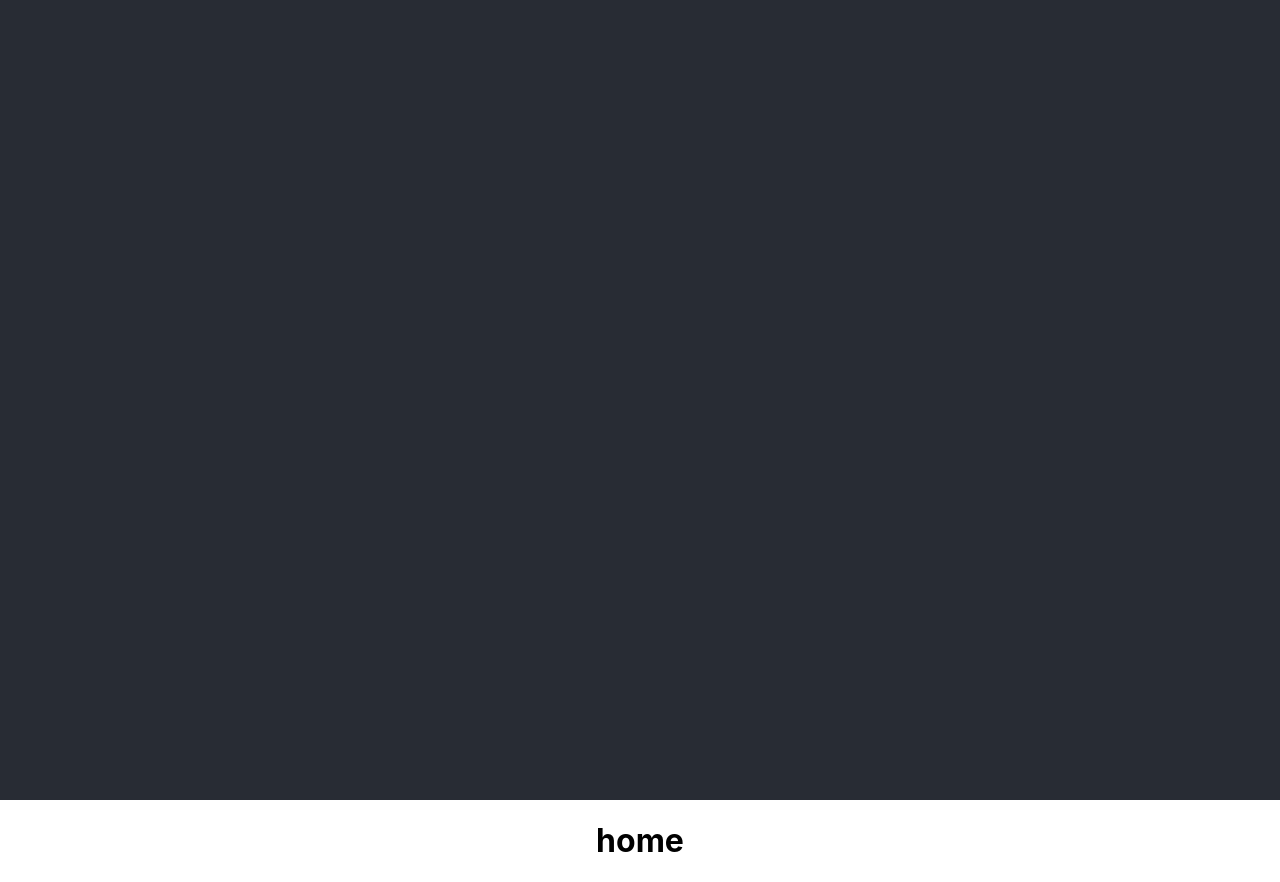
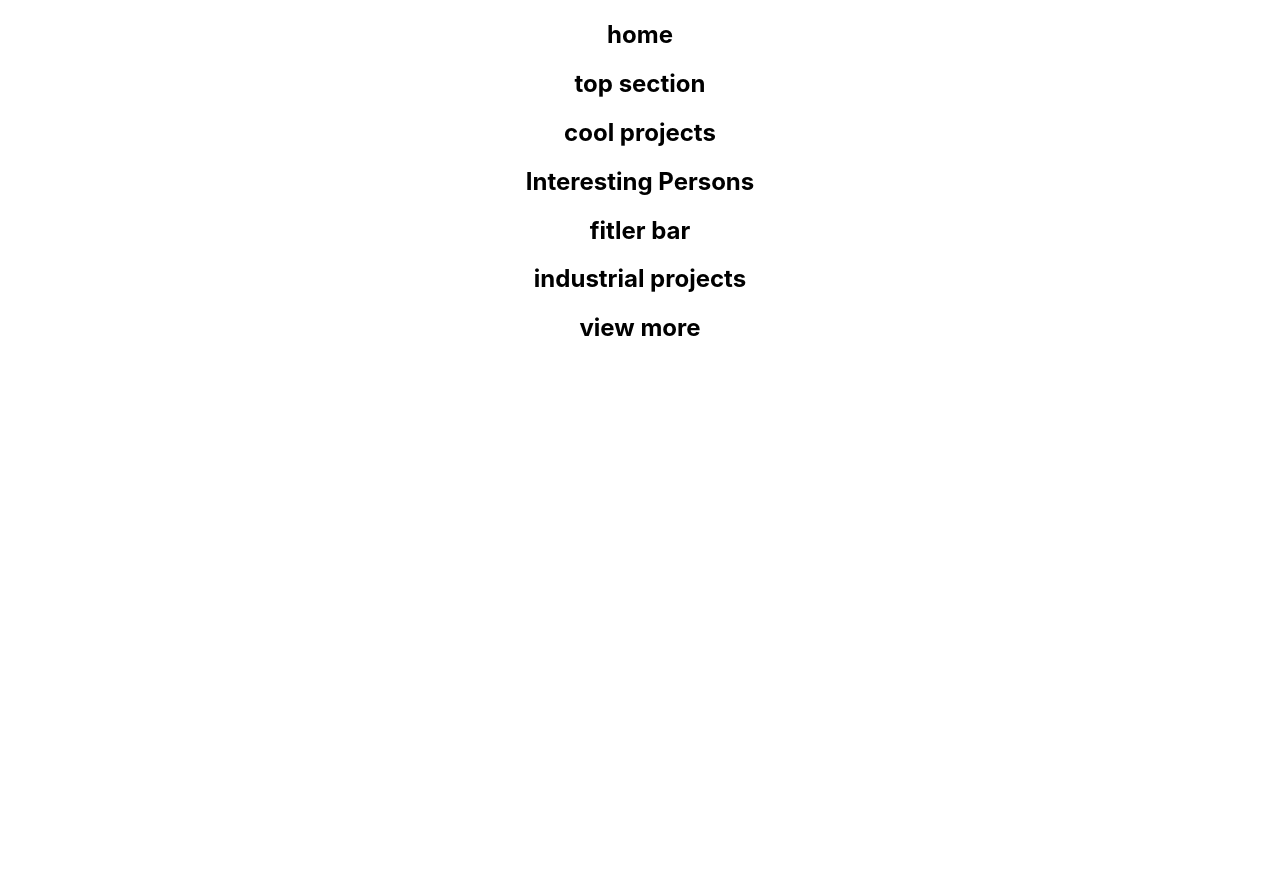
Before and after one commit to AydnH/IXXN321_AS3, a React (Create React App) app in the folder client/: page /#/Home in a window 1280 px wide. After the commit the page ends 800 px from the top, so only its background shows below. Built offline with nearby package versions, Linux system fonts and the light colour scheme.

Commit message:
Sectioning pages
Ive set up sections and basic structure based on the figma. so its deconstructed into smaller parts (less intimidating of a project) nothing bit just spitting the pages up into what components we will need to make

```diff
--- a/client/src/App.js
+++ b/client/src/App.js
@@ -13,8 +13,7 @@ function App() {
   return (
     <HashRouter basename="/">
       <div className="App">
-        {/* make our own header */}
-        <header className="App-header"></header>
+        <Redirect from="/" to="/Home" />
         <div className="appBody">
           {/* page components render in here */}
 
--- a/client/src/components/pages/homePage.js
+++ b/client/src/components/pages/homePage.js
@@ -2,6 +2,40 @@ import React from "react";
 
 export default class Home extends React.Component {
   render() {
-    return <h1> home </h1>;
+    return (
+      <div>
+        <section>
+          <div>
+            <h1> home </h1>
+            <h2> top section</h2>
+          </div>
+        </section>
+        <section>
+          <div>
+            <h2> cool projects</h2>
+          </div>
+        </section>
+        <section>
+          <div>
+            <h2>Interesting Persons</h2>
+          </div>
+        </section>
+        <section>
+          <div>
+            <h2> fitler bar</h2>
+          </div>
+        </section>
+        <section>
+          <div>
+            <h2> industrial projects</h2>
+          </div>
+        </section>
+        <section>
+          <div>
+            <h2>view more</h2>
+          </div>
+        </section>
+      </div>
+    );
   }
 }
--- a/client/src/components/pages/login.js
+++ b/client/src/components/pages/login.js
@@ -2,6 +2,19 @@ import React from "react";
 
 export default class Login extends React.Component {
   render() {
-    return <h1> login </h1>;
+    return (
+      <div>
+        <section>
+          <div>
+            <h1> log in</h1>
+            <h2> vortfolio graphic</h2>
+          </div>
+        </section>
+
+        <section>
+          <h2> login form</h2>
+        </section>
+      </div>
+    );
   }
 }
--- a/client/src/components/pages/projectPage.js
+++ b/client/src/components/pages/projectPage.js
@@ -2,6 +2,13 @@ import React from "react";
 
 export default class projectPage extends React.Component {
   render() {
-    return <h1> p2 </h1>;
+    return (
+      <div>
+        <section>
+          <h1>project page</h1>
+          <h2>layout 1, 2 or 3</h2>
+        </section>
+      </div>
+    );
   }
 }
--- a/client/src/components/pages/projectUploadPage.js
+++ b/client/src/components/pages/projectUploadPage.js
@@ -2,6 +2,15 @@ import React from "react";
 
 export default class projectUploaderPage extends React.Component {
   render() {
-    return <h1> p2 </h1>;
+    return (
+      <div>
+        <section>
+          <h1> projectUploaderPage </h1>
+        </section>
+        <section>
+          <h2> upload form</h2>
+        </section>
+      </div>
+    );
   }
 }
--- a/client/src/components/pages/userPage.js
+++ b/client/src/components/pages/userPage.js
@@ -2,6 +2,18 @@ import React from "react";
 
 export default class userPage extends React.Component {
   render() {
-    return <h1> p4 </h1>;
+    return (
+      <div>
+        <section>
+          <h1>user page</h1>
+          <h2>profile</h2>
+        </section>
+        <section>
+          <div>
+            <h2>projects</h2>
+          </div>
+        </section>
+      </div>
+    );
   }
 }
```
Also changed, not shown: 1 other file (tests, documents, lock files or other folders).
